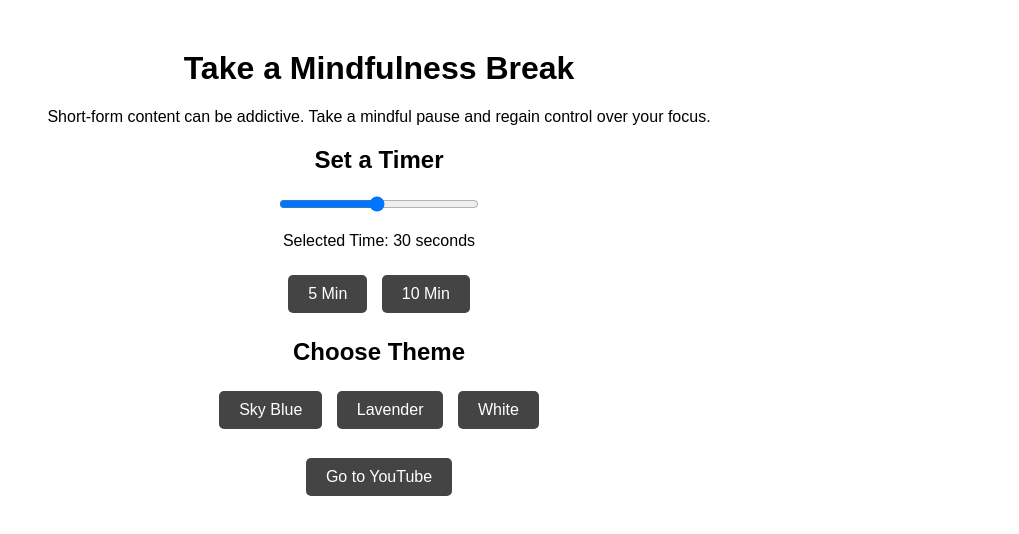
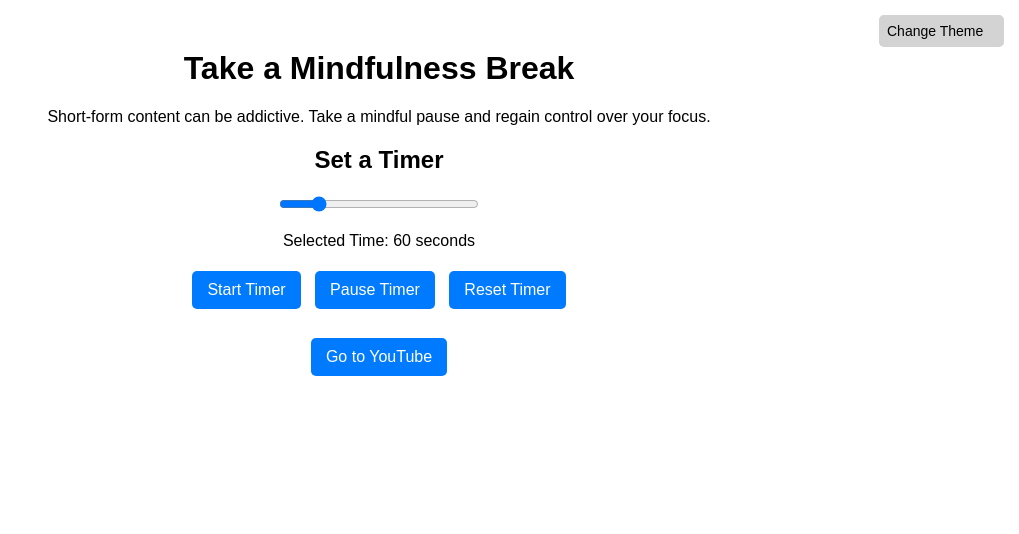
Before and after one commit to munishka-vijay/Mindfulness-Pages, a plain HTML site: page index.html in a window 1280 px wide. Shown: the whole page, without its empty margins (261-1280 px from the left). Drawn offline with Linux system fonts and the light colour scheme.

Commit message:
improved timer functionality and added themes

```diff
--- a/index.html
+++ b/index.html
@@ -8,51 +8,74 @@
         body {
             font-family: Arial, sans-serif;
             text-align: center;
-            transition: background-color 0.3s ease;
+            transition: background-color 0.3s ease, color 0.3s ease;
         }
         .container {
             margin-top: 50px;
-        }
-        .timer-options {
-            margin: 20px;
         }
         .slider {
             width: 200px;
         }
         .btn {
-            padding: 10px 20px;
+            padding: 10px 15px;
             margin: 5px;
             border: none;
             cursor: pointer;
             font-size: 16px;
-            background-color: #444;
+            background-color: #007BFF;
             color: white;
             border-radius: 5px;
         }
         .btn:hover {
-            background-color: #666;
+            background-color: #0056b3;
         }
+        .theme-selector {
+            position: absolute;
+            top: 10px;
+            right: 10px;
+        }
+        .theme-dropdown {
+            padding: 8px;
+            font-size: 14px;
+            border: none;
+            background: lightgrey;
+            color: black;
+            cursor: pointer;
+            border-radius: 5px;
+            appearance: none; /* Removes default browser styling */
+        }
+
+        .theme-dropdown:hover,
+        .theme-dropdown:focus {
+            background: lightgrey;
+            color: black;
+        }
+
     </style>
 </head>
 <body>
+    <div class="theme-selector">
+        <select id="themeSelect" class="btn theme-dropdown" style="width: auto;" onchange="changeTheme(this.value)">
+            <option value="0">Change Theme</option>
+            <option value="1">Sky Blue</option>
+            <option value="2">Lavender</option>
+            <option value="3">White</option>
+            <option value="4">Dark Blue Theme</option>
+            <option value="5">Dark Theme</option>
+        </select>
+    </div>
+
     <div class="container">
         <h1>Take a Mindfulness Break</h1>
         <p>Short-form content can be addictive. Take a mindful pause and regain control over your focus.</p>
 
         <h2>Set a Timer</h2>
-        <input type="range" min="1" max="60" value="30" class="slider" id="timeSlider">
-        <p id="selectedTime">Selected Time: 30 seconds</p>
+        <input type="range" min="10" max="300" value="60" class="slider" id="timeSlider">
+        <p id="selectedTime">Selected Time: 60 seconds</p>
 
-        <div class="timer-options">
-            <button class="btn" onclick="startTimer(5 * 60)">5 Min</button>
-            <button class="btn" onclick="startTimer(10 * 60)">10 Min</button>
-        </div>
-
-        <h2>Choose Theme</h2>
-        <button class="btn" onclick="changeTheme('skyblue')">Sky Blue</button>
-        <button class="btn" onclick="changeTheme('lavender')">Lavender</button>
-        <button class="btn" onclick="changeTheme('white')">White</button>
-
+        <button class="btn" onclick="startTimer()">Start Timer</button>
+        <button class="btn" onclick="pauseTimer()">Pause Timer</button>
+        <button class="btn" onclick="resetTimer()">Reset Timer</button>
         <h3 id="countdown"></h3>
 
         <button class="btn" onclick="window.location.href='https://www.youtube.com/'">Go to YouTube</button>
@@ -62,28 +85,55 @@
         const slider = document.getElementById('timeSlider');
         const selectedTime = document.getElementById('selectedTime');
         let countdownElement = document.getElementById('countdown');
-        let countdown;
+        let countdown, timeLeft, isPaused = false;
+
+        const themes = [
+            { background: '#d0ebff', color: 'black' }, // Lighter Light Sky Blue
+            { background: '#c8a2c8', color: 'black' }, // Lighter Lavender
+            { background: 'white', color: 'black' },   // White
+            { background: '#2c3e50', color: 'white' }, // Dark Theme
+            { background: '#1e1e1e', color: '#dcdcdc' } // Deep Dark Theme
+        ];
 
         slider.oninput = function() {
             selectedTime.innerText = `Selected Time: ${this.value} seconds`;
         }
 
-        function startTimer(seconds) {
+        function startTimer() {
             clearInterval(countdown);
-            let timeLeft = seconds;
+            if (!isPaused) {
+                timeLeft = slider.value;
+            }
             countdownElement.innerText = `Time Remaining: ${timeLeft} sec`;
             countdown = setInterval(() => {
-                timeLeft--;
-                countdownElement.innerText = `Time Remaining: ${timeLeft} sec`;
-                if (timeLeft <= 0) {
-                    clearInterval(countdown);
-                    countdownElement.innerText = "Time's up! Stay mindful.";
+                if (!isPaused) {
+                    timeLeft--;
+                    countdownElement.innerText = `Time Remaining: ${timeLeft} sec`;
+                    if (timeLeft <= 0) {
+                        clearInterval(countdown);
+                        countdownElement.innerText = "Time's up! Stay mindful.";
+                    }
                 }
             }, 1000);
+            isPaused = false;
         }
 
-        function changeTheme(color) {
-            document.body.style.backgroundColor = color;
+        function pauseTimer() {
+            isPaused = true;
+        }
+
+        function resetTimer() {
+            clearInterval(countdown);
+            timeLeft = slider.value;
+            countdownElement.innerText = "";
+            isPaused = false;
+        }
+
+        function changeTheme(index) {
+            if (index > 0) {
+                document.body.style.backgroundColor = themes[index - 1].background;
+                document.body.style.color = themes[index - 1].color;
+            }
         }
     </script>
 </body>
```
